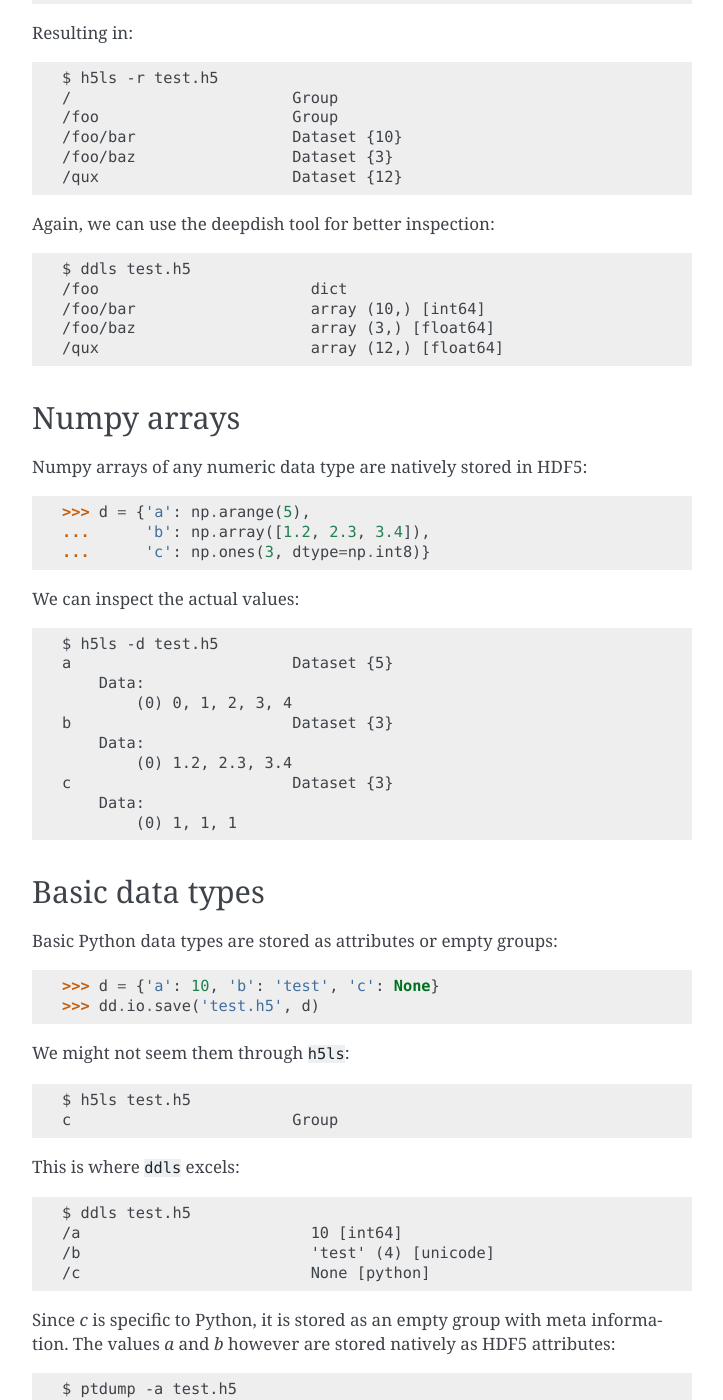
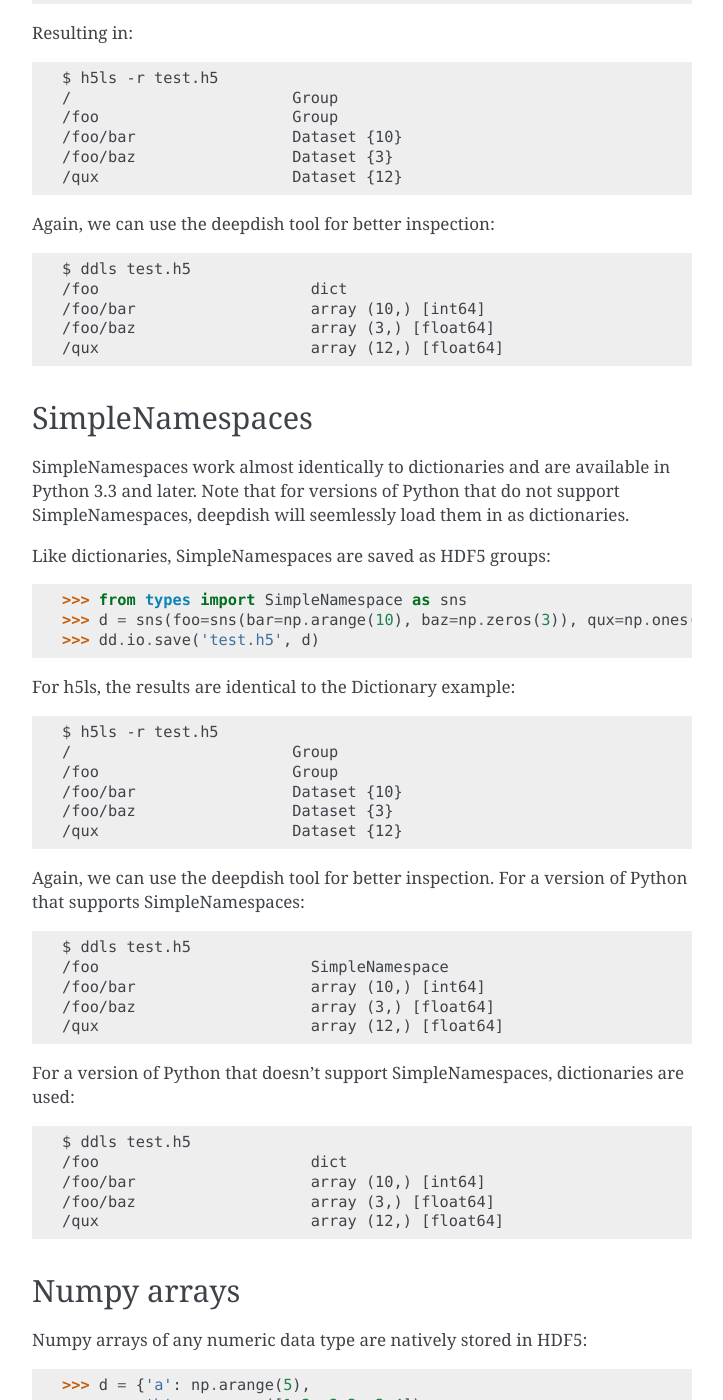
Before and after one commit to uchicago-cs/deepdish, a Sphinx documentation site: the page built from doc/source/io.rst, in a window 1280 px wide and 1400 px high, scrolled down 989 px. Shown: the whole window, without its empty margins (388-1111 px from the left). Built offline with Sphinx 7.4.7, drawn with Linux system fonts in a browser that asks for light colours; some of the changed text lies outside the part shown.

Commit message:
update documentation to include SimpleNamespaces

```diff
--- a/doc/source/io.rst
+++ b/doc/source/io.rst
@@ -9,10 +9,10 @@ compatible between Python 2 and 3, and the files cannot be easily inspected or
 shared with other programming languages.
 
 Deepdish has a function that converts your Python data type into a native HDF5
-hierarchy. It stores dictionaries, values, strings and numpy arrays very
-naturally. It can also store lists and tuples, but it's not as natural, so
-prefer numpy arrays whenever possible. Here's an example saving and HDF5 using
-:func:`deepdish.io.save`:
+hierarchy. It stores dictionaries, SimpleNamespaces (for versions of Python that
+support them), values, strings and numpy arrays very naturally. It can also
+store lists and tuples, but it's not as natural, so prefer numpy arrays whenever
+possible. Here's an example saving and HDF5 using :func:`deepdish.io.save`:
 
 >>> import deepdish as dd
 >>> d = {'foo': np.arange(10), 'bar': np.ones((5, 4, 3))}
@@ -53,6 +53,46 @@ Resulting in::
     /qux                     Dataset {12}
 
 Again, we can use the deepdish tool for better inspection::
+
+    $ ddls test.h5
+    /foo                       dict
+    /foo/bar                   array (10,) [int64]
+    /foo/baz                   array (3,) [float64]
+    /qux                       array (12,) [float64]
+
+SimpleNamespaces
+----------------
+
+SimpleNamespaces work almost identically to dictionaries and are available in
+Python 3.3 and later. Note that for versions of Python that do not support
+SimpleNamespaces, deepdish will seemlessly load them in as dictionaries.
+
+Like dictionaries, SimpleNamespaces are saved as HDF5 groups:
+
+>>> from types import SimpleNamespace as sns
+>>> d = sns(foo=sns(bar=np.arange(10), baz=np.zeros(3)), qux=np.ones(12))
+>>> dd.io.save('test.h5', d)
+
+For h5ls, the results are identical to the Dictionary example::
+
+    $ h5ls -r test.h5
+    /                        Group
+    /foo                     Group
+    /foo/bar                 Dataset {10}
+    /foo/baz                 Dataset {3}
+    /qux                     Dataset {12}
+
+Again, we can use the deepdish tool for better inspection. For a version of
+Python that supports SimpleNamespaces::
+
+    $ ddls test.h5
+    /foo                       SimpleNamespace
+    /foo/bar                   array (10,) [int64]
+    /foo/baz                   array (3,) [float64]
+    /qux                       array (12,) [float64]
+
+For a version of Python that doesn't support SimpleNamespaces, dictionaries are
+used::
 
     $ ddls test.h5
     /foo                       dict
```
Also changed, not shown: 1 other file.
